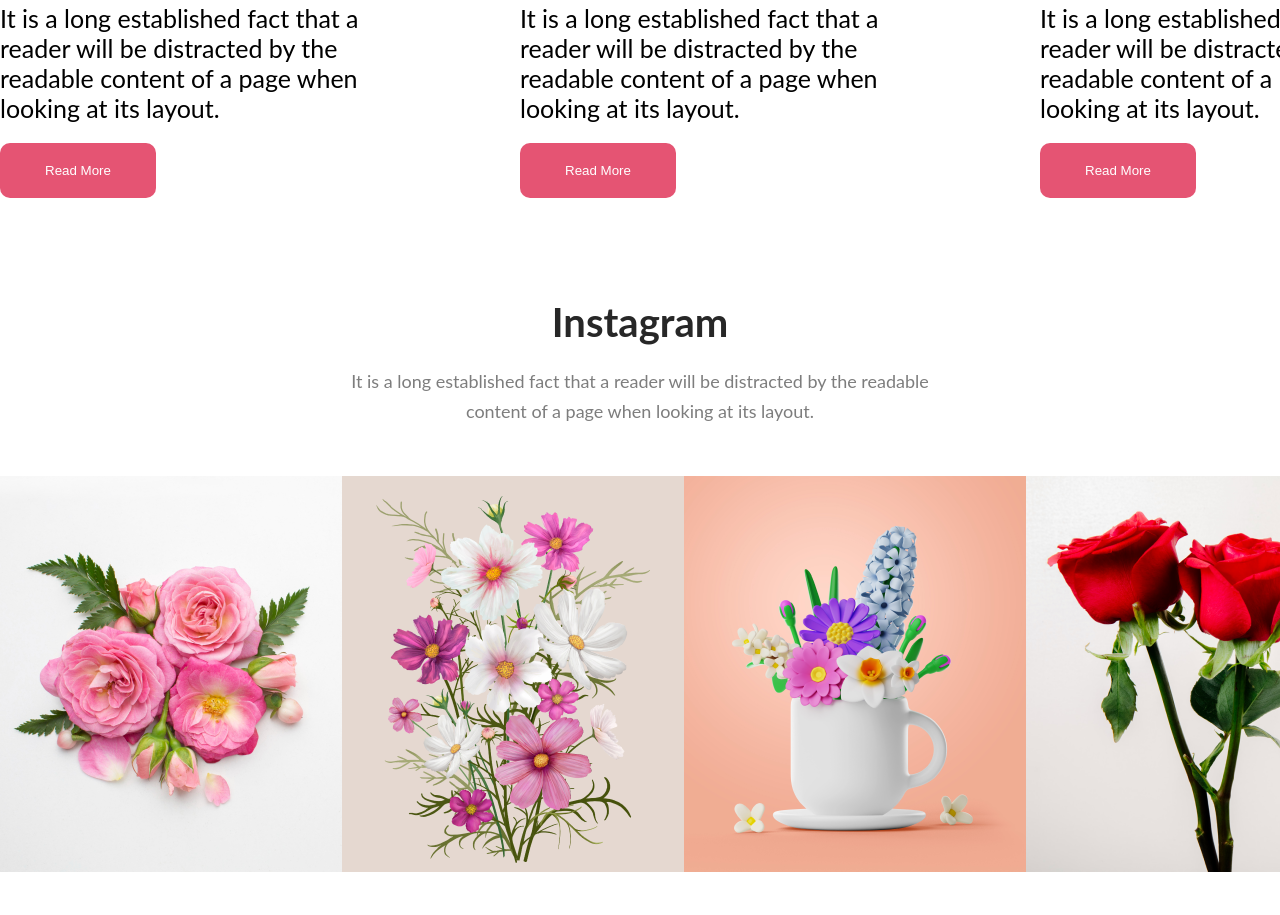
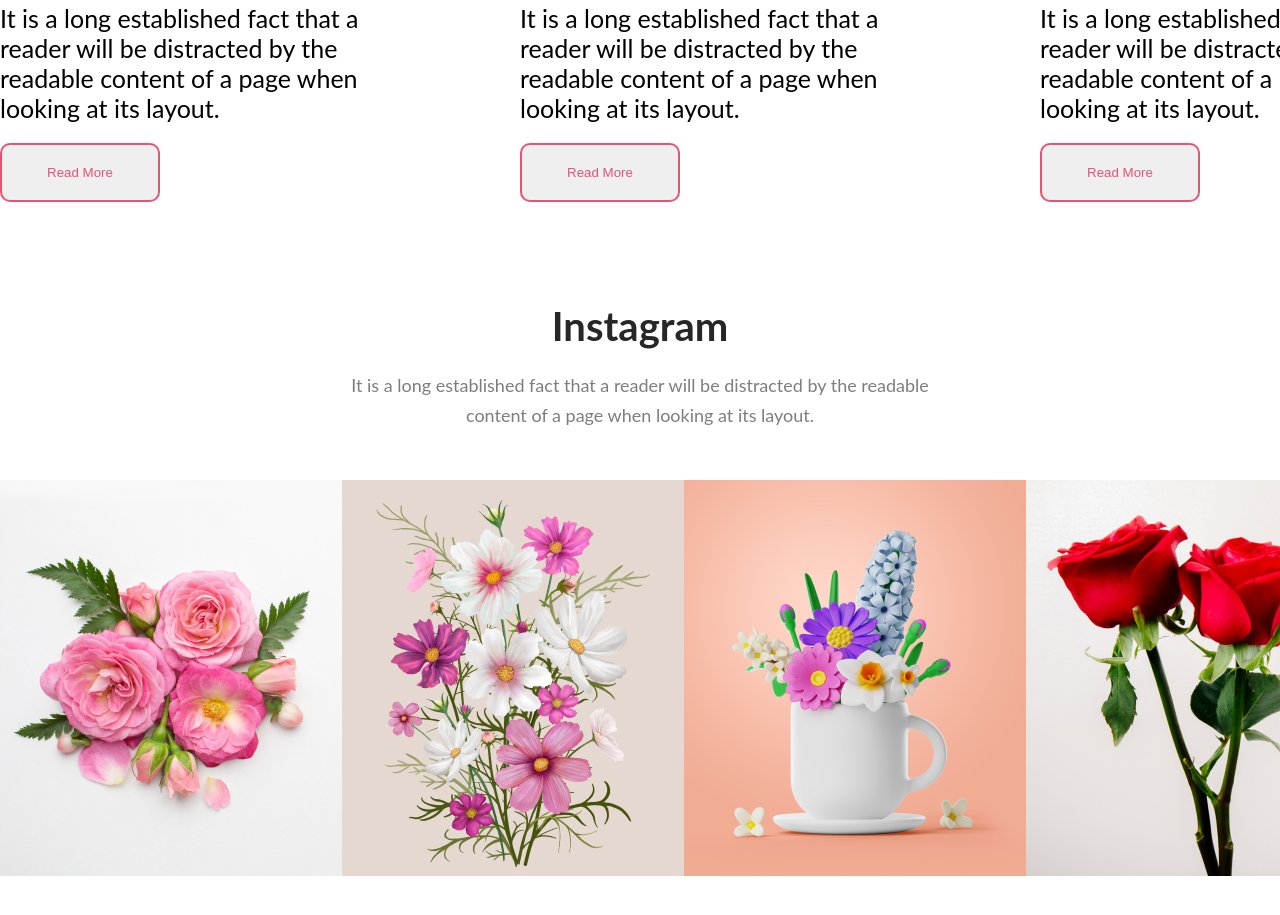
Before and after one commit to Mridul54/flower-shop-assignment, a plain HTML site: page index.html in a window 1280 px wide. Shown: the part 3782-4697 px from the top of the page. Drawn offline with Linux system fonts and the light colour scheme.

Commit message:
added button

```diff
--- a/index.html
+++ b/index.html
@@ -83,19 +83,19 @@
                         <img class="blog-img" src="./Flower Asset/blog1.jpg" alt="">
                         <p class="time">03 MAR, 2023</p>
                         <p class="blog-des">It is a long established fact that a reader will be distracted by the readable content of a page when looking at its layout.</p>
-                        <button class="btn">Read More</button>
+                        <button class="button">Read More</button>
                     </div>
                     <div class="blog-picture1">
                         <img class="blog-img" src="./Flower Asset/blog2.jpg" alt="">
                         <p class="time">23 APR, 2023</p>
                         <p class="blog-des">It is a long established fact that a reader will be distracted by the readable content of a page when looking at its layout.</p>
-                        <button class="btn">Read More</button>
+                        <button class="button">Read More</button>
                     </div>
                     <div class="blog-picture1">
                         <img class="blog-img" src="./Flower Asset/blog3.jpg" alt="">
                         <p class="time">14 JUNE, 2023</p>
                         <p class="blog-des">It is a long established fact that a reader will be distracted by the readable content of a page when looking at its layout.</p>
-                        <button class="btn">Read More</button>
+                        <button class="button">Read More</button>
                     </div>
                 </div>
             </section>
--- a/styles/flower.css
+++ b/styles/flower.css
@@ -202,6 +202,14 @@
     font-family: Lato, sans-serif;
     font-size: 25px;
 }
+.button{
+
+    border: 2px solid #E55473;
+    border-radius: 10px;
+    padding: 20px 45px;
+    margin-top: 20px;
+    color: #E55473;
+}
 
 .insta{
     margin-top: 100px;
```
